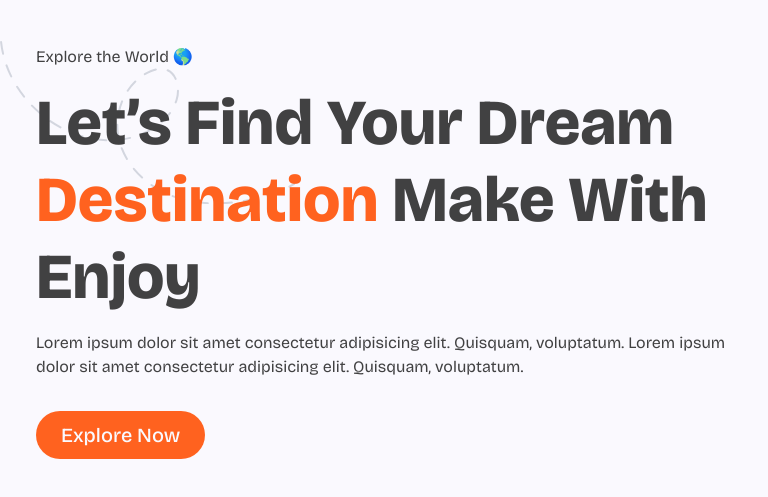
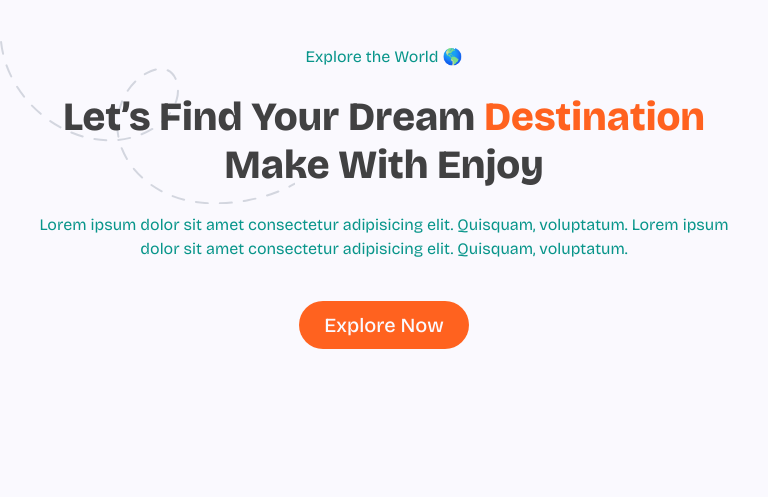
Before and after one commit to rabin7acharya/experience-pokhara, a plain HTML site: page index.html in a window 768 px wide. Shown: the part 479-976 px from the top of the page. Drawn offline with nearby package versions, Linux system fonts and the light colour scheme.

Commit message:
hero-info spacing

```diff
--- a/index.html
+++ b/index.html
@@ -94,13 +94,13 @@
         class="vector vector-ballon d-none d-sm-none d-md-block d-lg-block d-xl-block"
       />
       <div
-        class="hero-info d-flex flex-column align-items-start gap-3 col-12 col-sm-12 col-md-12 col-xl-5 col-lg-5 mt-5 mt-sm-5 mt-md-5 mt-lg-0 mt-xl-0"
+        class="hero-info d-flex flex-column col-12 col-sm-12 col-md-12 col-xl-5 col-lg-5 mt-5 mt-sm-5 mt-md-5 mt-lg-0 mt-xl-0"
       >
-        <p class="m-0 p-0">Explore the World 🌎</p>
+        <p class="m-0 p-0 paragraph-text">Explore the World 🌎</p>
         <h1 class="large-heading m-0 p-0">
           Let’s find your dream <span> Destination </span> make with enjoy
         </h1>
-        <p class="m-0 p-0">
+        <p class="m-0 p-0 paragraph-text">
           Lorem ipsum dolor sit amet consectetur adipisicing elit. Quisquam,
           voluptatum. Lorem ipsum dolor sit amet consectetur adipisicing elit.
           Quisquam, voluptatum.
--- a/styles/styles.css
+++ b/styles/styles.css
@@ -142,6 +142,11 @@ nav {
   margin: 8rem auto;
 }
 
+.hero-info {
+  align-items: start;
+  gap: 1.5rem;
+}
+
 .vector-line-left {
   position: absolute;
   top: 32rem;
@@ -198,8 +203,17 @@ nav {
   cursor: pointer;
 }
 
+.paragraph-text {
+  color: var(--text-color-light);
+}
+
 /* Extra small devices (portrait phones) */
 @media only screen and (max-width: 575.98px) {
+  .hero-info {
+    justify-content: center;
+    align-items: center;
+    text-align: center;
+  }
   .large-heading {
     font-size: 2.5rem;
     line-height: 1.2;
@@ -208,6 +222,12 @@ nav {
 
 /* Small devices (landscape phones) */
 @media only screen and (min-width: 576px) and (max-width: 767.98px) {
+  .hero-info {
+    justify-content: center;
+    align-items: center;
+    text-align: center;
+  }
+
   .large-heading {
     font-size: 2.5rem;
     line-height: 1.2;
@@ -216,7 +236,16 @@ nav {
 
 /* Medium devices (tablets) */
 @media only screen and (min-width: 768px) and (max-width: 991.98px) {
-  /* Your styles for medium devices here */
+  .hero-info {
+    justify-content: center;
+    align-items: center;
+    text-align: center;
+  }
+
+  .large-heading {
+    font-size: 2.5rem;
+    line-height: 1.2;
+  }
 }
 
 /* Large devices (desktops) */
```
